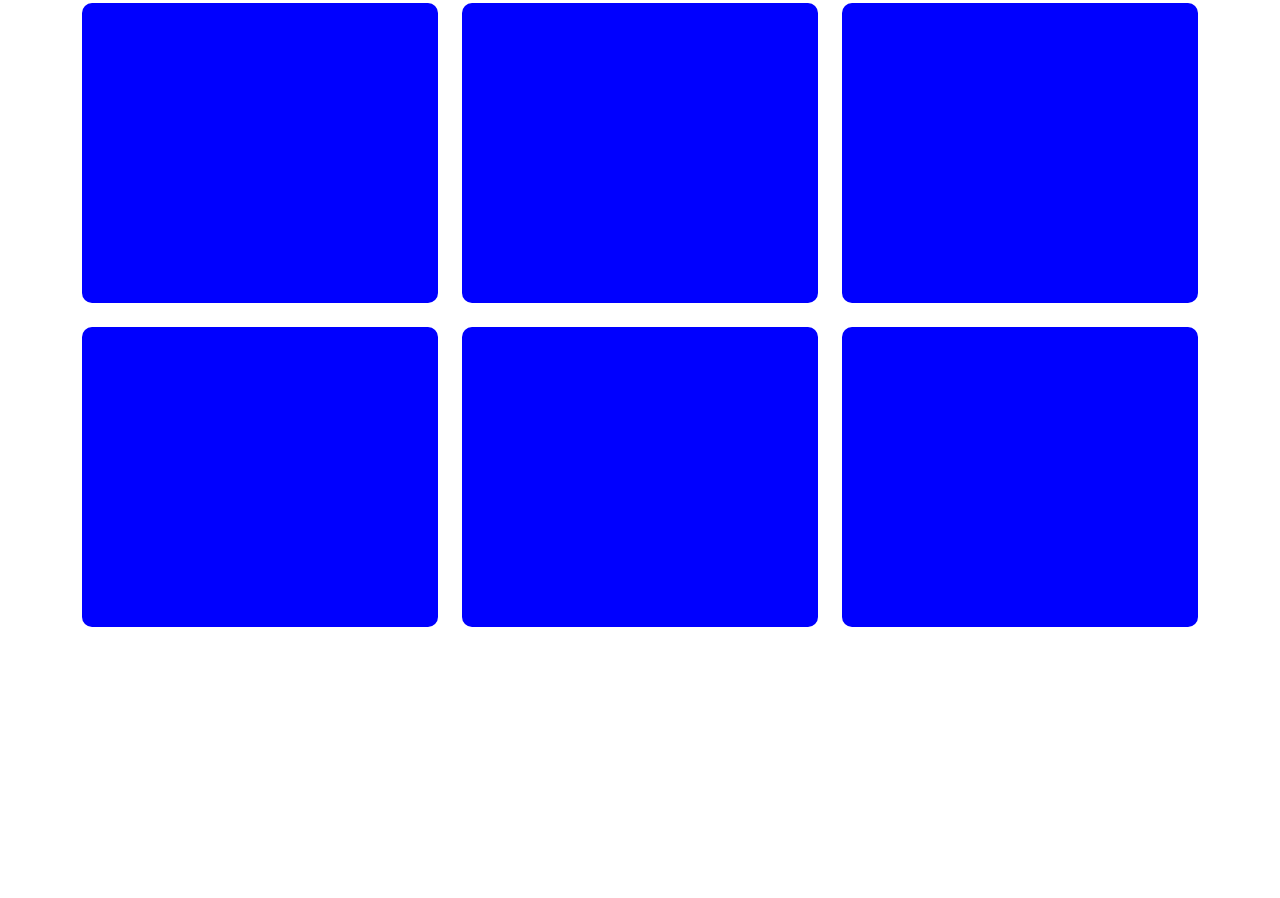
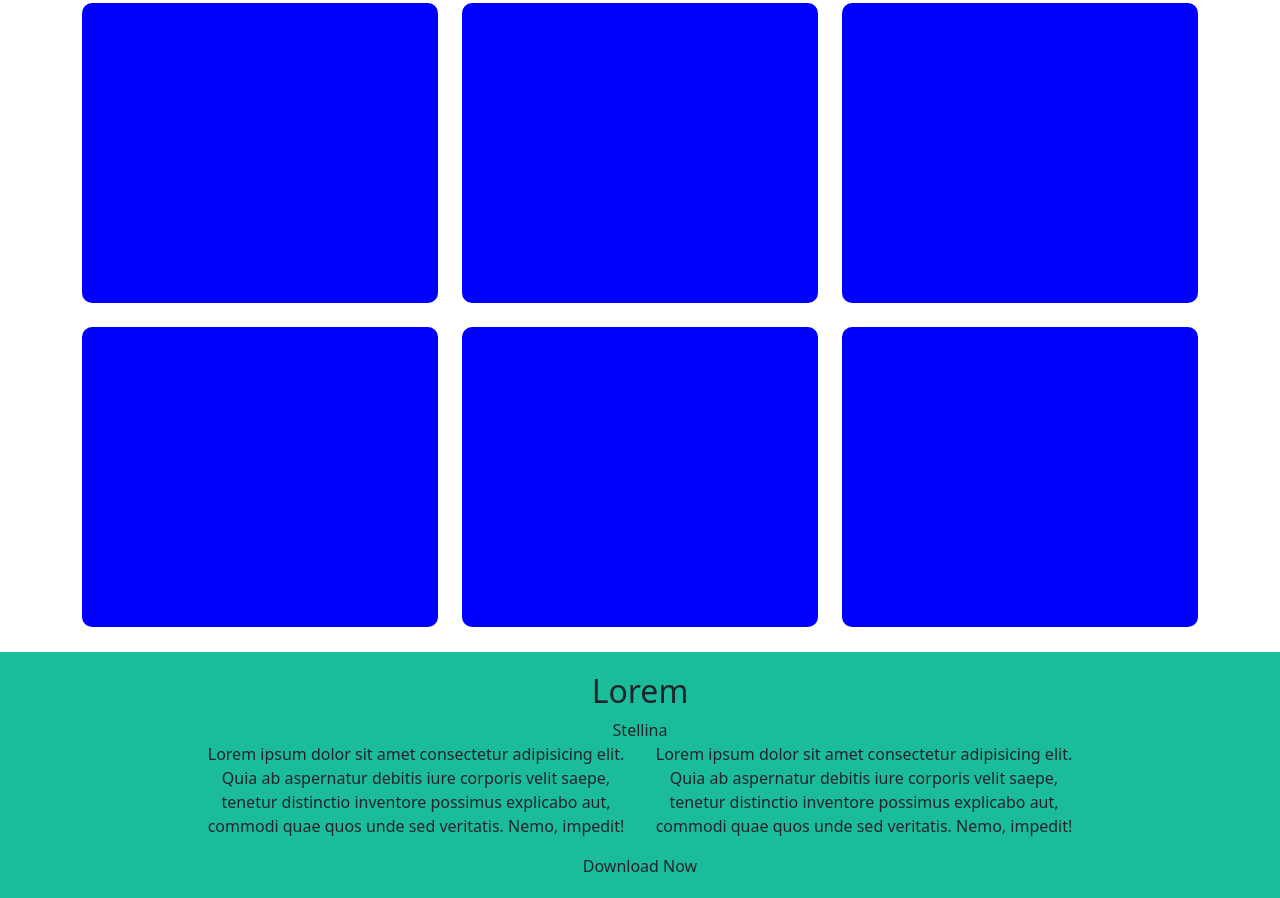
Before and after one commit to Alex12012000/html-css-bootstrap-freelancer, a plain HTML site: page index.html in a window 1280 px wide. Shown: the part 564-1462 px from the top of the page. Before the commit the page ends 1191 px from the top, so only its background shows below. Drawn offline with nearby package versions, Linux system fonts and the light colour scheme.

Commit message:
About Section

```diff
--- a/css/style.css
+++ b/css/style.css
@@ -53,7 +53,7 @@ header {
     margin: 0 auto;
 }
 
-#jumbo {
+.green {
     background-color: #1abc9c;
 }
 
@@ -79,3 +79,14 @@ header {
     background-color: blue;
     border-radius: 10px;
 }
+
+/* About */
+
+.about {
+    margin-top: 25px;
+}
+
+.ms_btn a {
+    text-decoration: none;
+    color: inherit;
+}
--- a/index.html
+++ b/index.html
@@ -58,7 +58,7 @@
     <main>
 
         <!-- Jumbotron -->
-        <section id="jumbo">
+        <section class="green">
             <div class="ms_small-container">
                 <div class="container-fluid">
 
@@ -141,6 +141,40 @@
 
         </section>
 
+        <!-- About -->
+        <section class="about green">
+            <div class="ms_small-container">
+                <div class="container-fluid">
+                    <div class="ms_text-area text-center">
+
+                        <h2>Lorem</h2>
+
+                        <div class="stellina">
+                            Stellina
+                        </div>
+
+                        <div class="row row-cols-1 row-cols-md-2">
+
+                            <div class="col">
+                                <p>Lorem ipsum dolor sit amet consectetur adipisicing elit. Quia ab aspernatur debitis iure corporis velit saepe, tenetur distinctio inventore possimus explicabo aut, commodi quae quos unde sed veritatis. Nemo, impedit!</p>
+                            </div>
+
+                            <div class="col">
+                                <p>Lorem ipsum dolor sit amet consectetur adipisicing elit. Quia ab aspernatur debitis iure corporis velit saepe, tenetur distinctio inventore possimus explicabo aut, commodi quae quos unde sed veritatis. Nemo, impedit!</p>
+                            </div>
+
+                        </div>
+
+                        <div class="ms_btn">
+                            <a href="#">
+                                Download Now
+                            </a>
+                        </div>
+                    </div>
+                </div>
+            </div>
+        </section>
+
     </main>
 
 </body>
```
